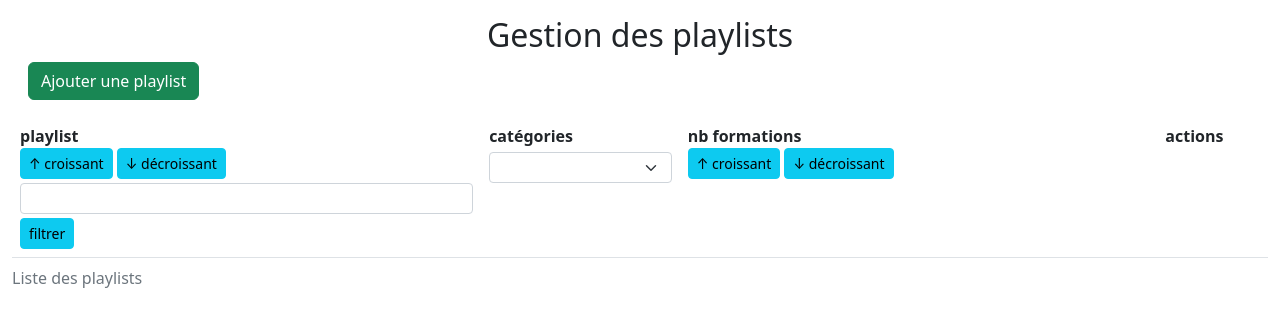
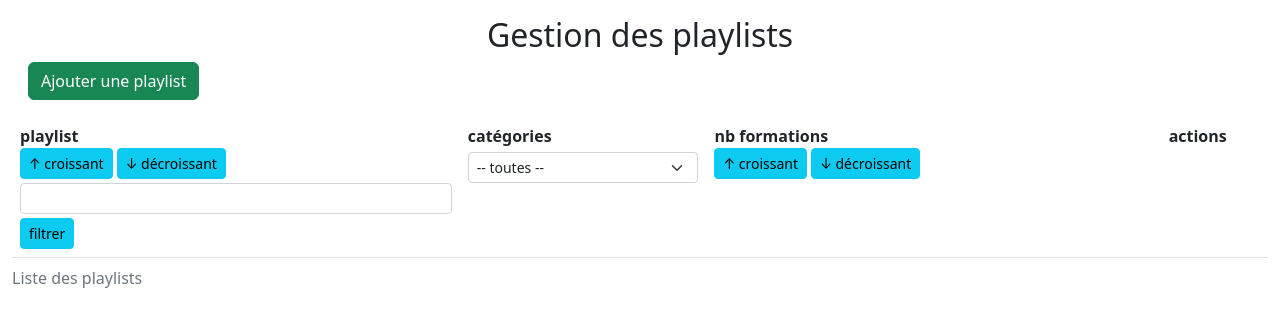
Before and after one commit to orient75015/mediatekformation-bts-sio, a Symfony app: template templates/admin/playlists.html.twig in a window 1280 px wide. Shown: the part 56-383 px from the top of the page. Run offline with Twig, Linux system fonts and the light colour scheme; the template is opened without the code that fills it, so the values that code supplies are empty; some libraries are stand-ins or nearby versions.

Commit message:
Fix option vide liste categories playlists

```diff
--- a/templates/admin/playlists.html.twig
+++ b/templates/admin/playlists.html.twig
@@ -23,7 +23,7 @@
                     catégories
                     <form method="POST" action="{{ path('admin.playlists.findallcontain', {champ:'name', table:'categories'}) }}">
                         <select name="recherche" class="form-select form-select-sm mt-1" onchange="this.form.submit()">
-                            <option value=""></option>
+                            <option value="">-- toutes --</option>
                             {% for categorie in categories %}
                                 <option {% if valeur|default and valeur==categorie.name %}selected{% endif %}
                                     value="{{ categorie.name }}">{{ categorie.name }}</option>
```
